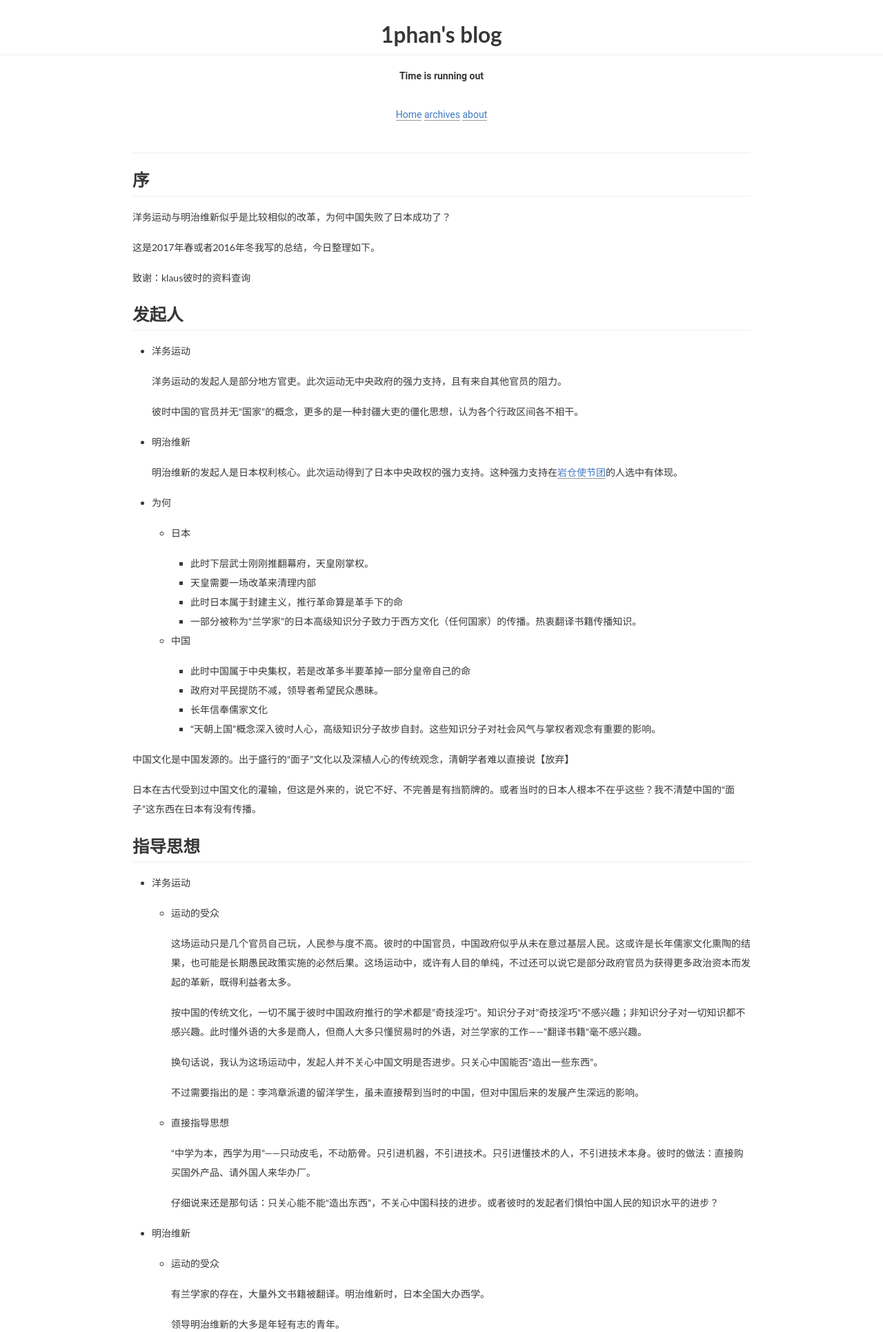
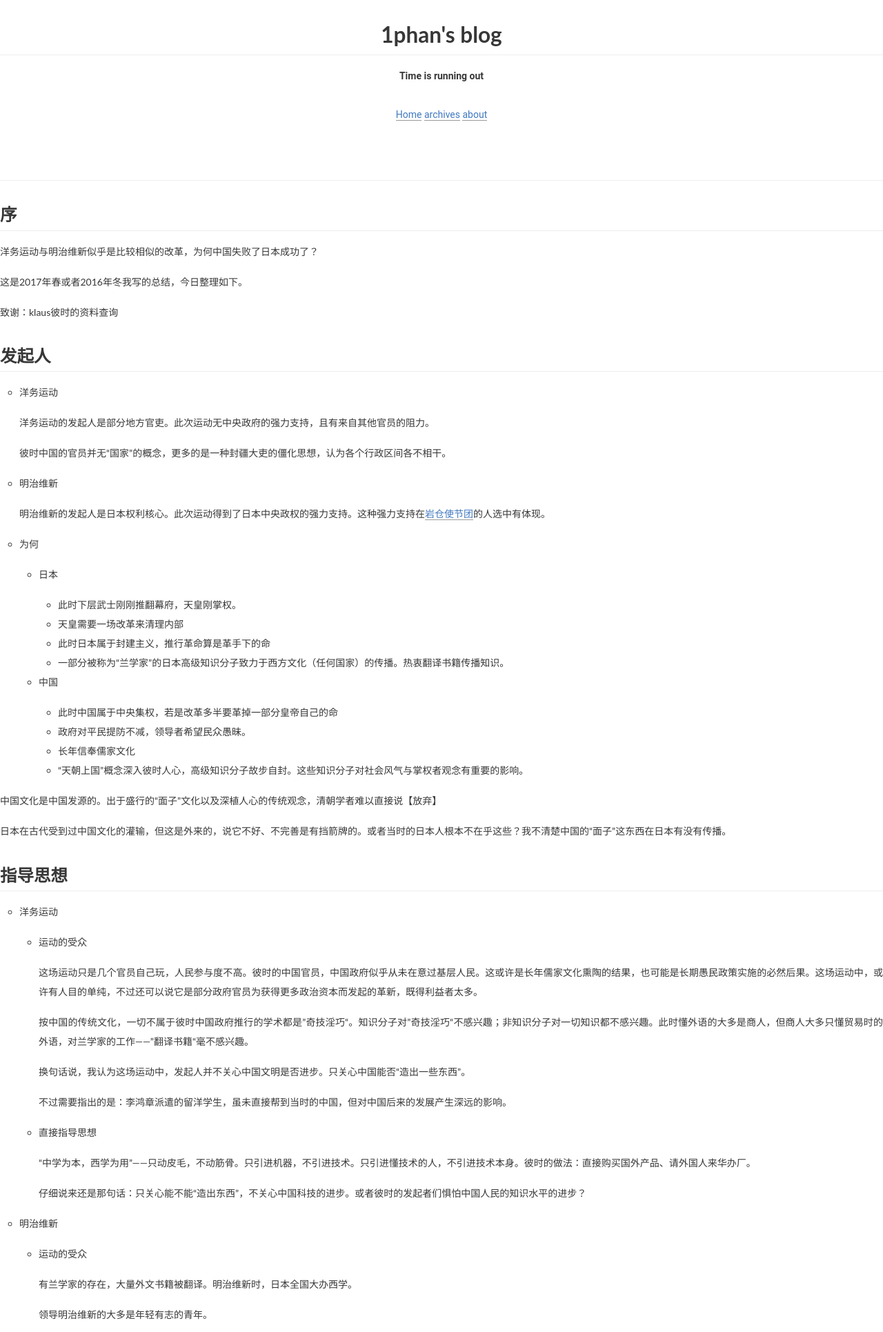
Before and after one commit to Gao-Chuan/blog, a Django app: template templates/archives/posts/ywydymzwx.html in a window 1280 px wide. Shown: the top 1931 px of the page at 69% size. Run offline with Django 3.2, Linux system fonts and the light colour scheme; the template is opened without the code that fills it, so the values that code supplies are empty.

Commit message:
try to make it looks good

```diff
--- a/templates/archives/archives.html
+++ b/templates/archives/archives.html
@@ -6,11 +6,11 @@
     <head>
         <link href="{% static "css/betterText.css"%}" rel="stylesheet" type="text/css">
     </head>
-        <div class="main-inner">
+    <div id="posts" class="posts-expand">
             <h1 class="post-title" itemprop="name headline">{{ name }}</h1>
             <div class="post-body">
                 {% block paper %}
                 {% endblock %}
             </div>
-        </div>
+    </div>
 {% endblock %}
```
